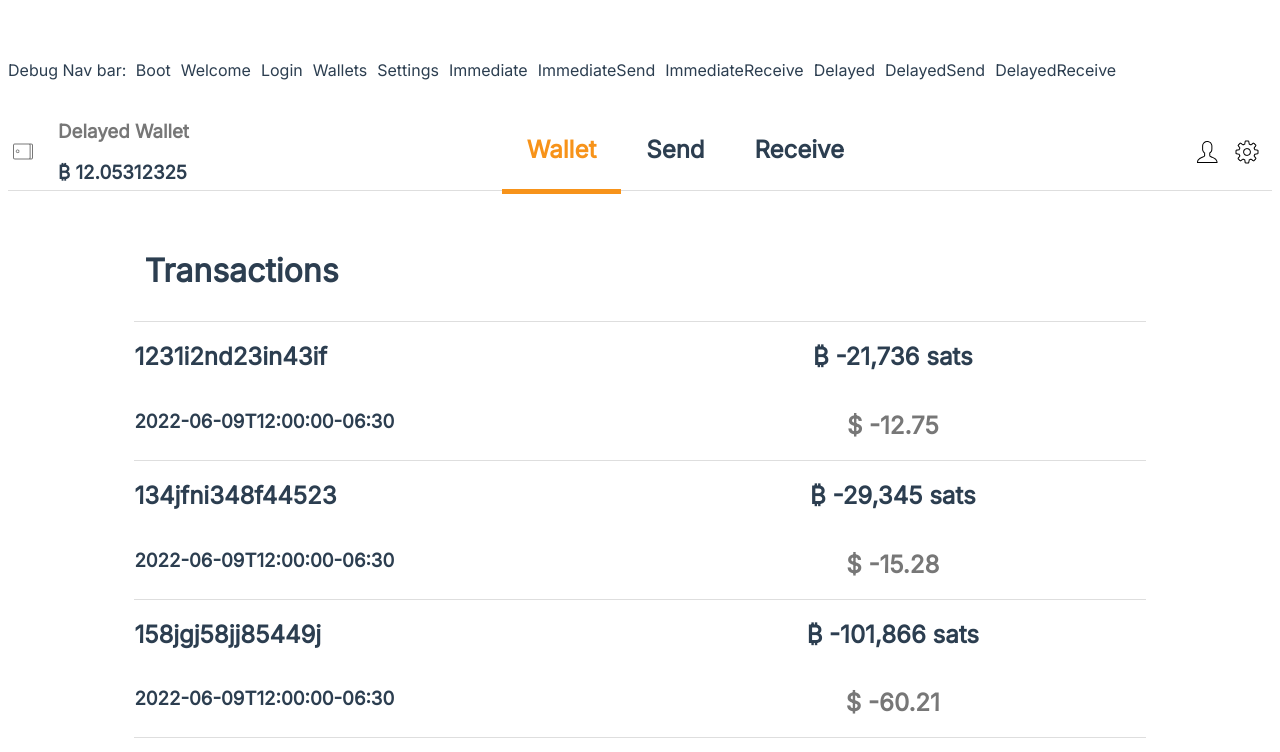
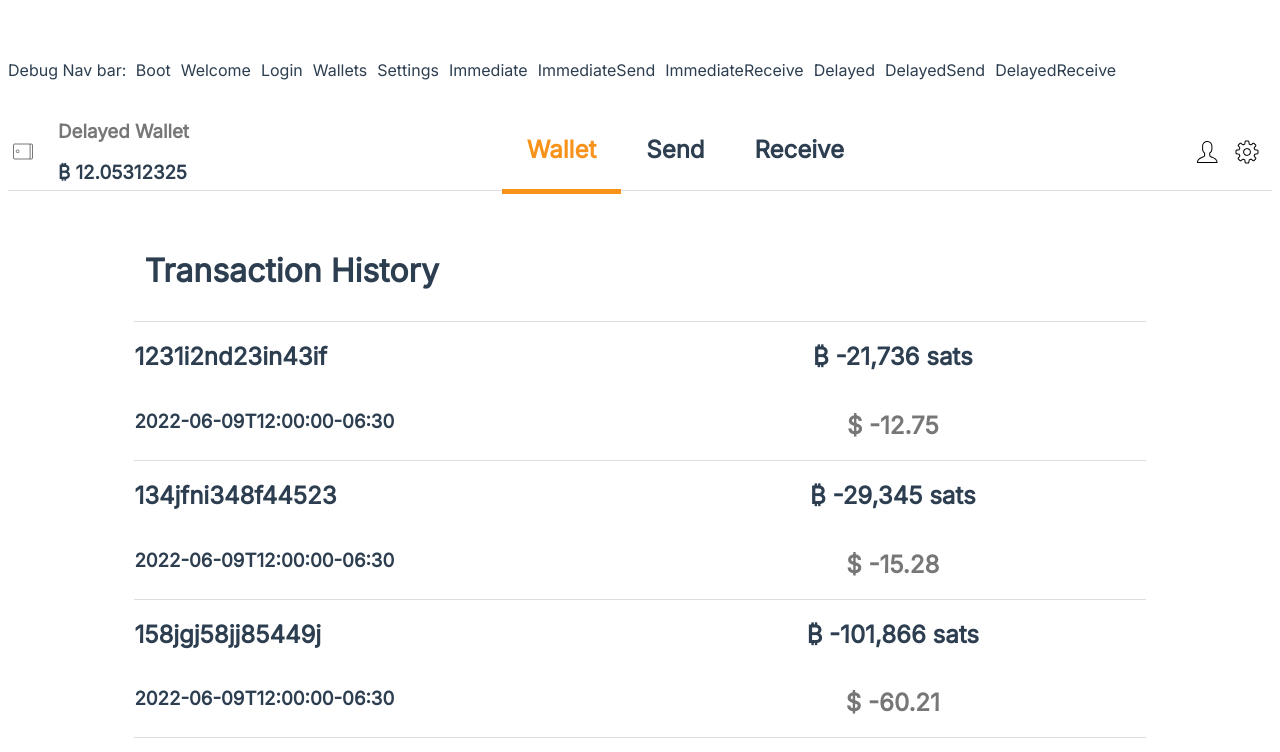
Before and after one commit to epiccurious/arctica-frontend, a Vue app: page /wallets/delayed in a window 1280 px wide. Shown: the top 752 px of the page. Built offline with nearby package versions, Linux system fonts and the light colour scheme.

Commit message:
tweaked text on tx page

```diff
--- a/src/views/delayed/Transactions.vue
+++ b/src/views/delayed/Transactions.vue
@@ -3,7 +3,7 @@
     <NavDelayed />
       <div class="dashboard">
         <div class="head_container">
-          <h1>Transactions</h1>
+          <h1>Transaction History</h1>
         </div>
         <div v-for="transaction in transactions" :key="transaction.id" class="transaction_container">
           <div class="transaction_container_left">
--- a/src/views/immediate/Transactions.vue
+++ b/src/views/immediate/Transactions.vue
@@ -3,7 +3,7 @@
     <NavImmediate />
       <div class="dashboard">
         <div class="head_container">
-          <h1>Transactions</h1>
+          <h1>Transaction History</h1>
         </div>
         <div v-for="transaction in transactions" :key="transaction.id" class="transaction_container">
           <div class="transaction_container_left">
@@ -86,4 +86,5 @@ h1{
 .fiat_currency{
     color: #777777;
 }
+
 </style>
```
